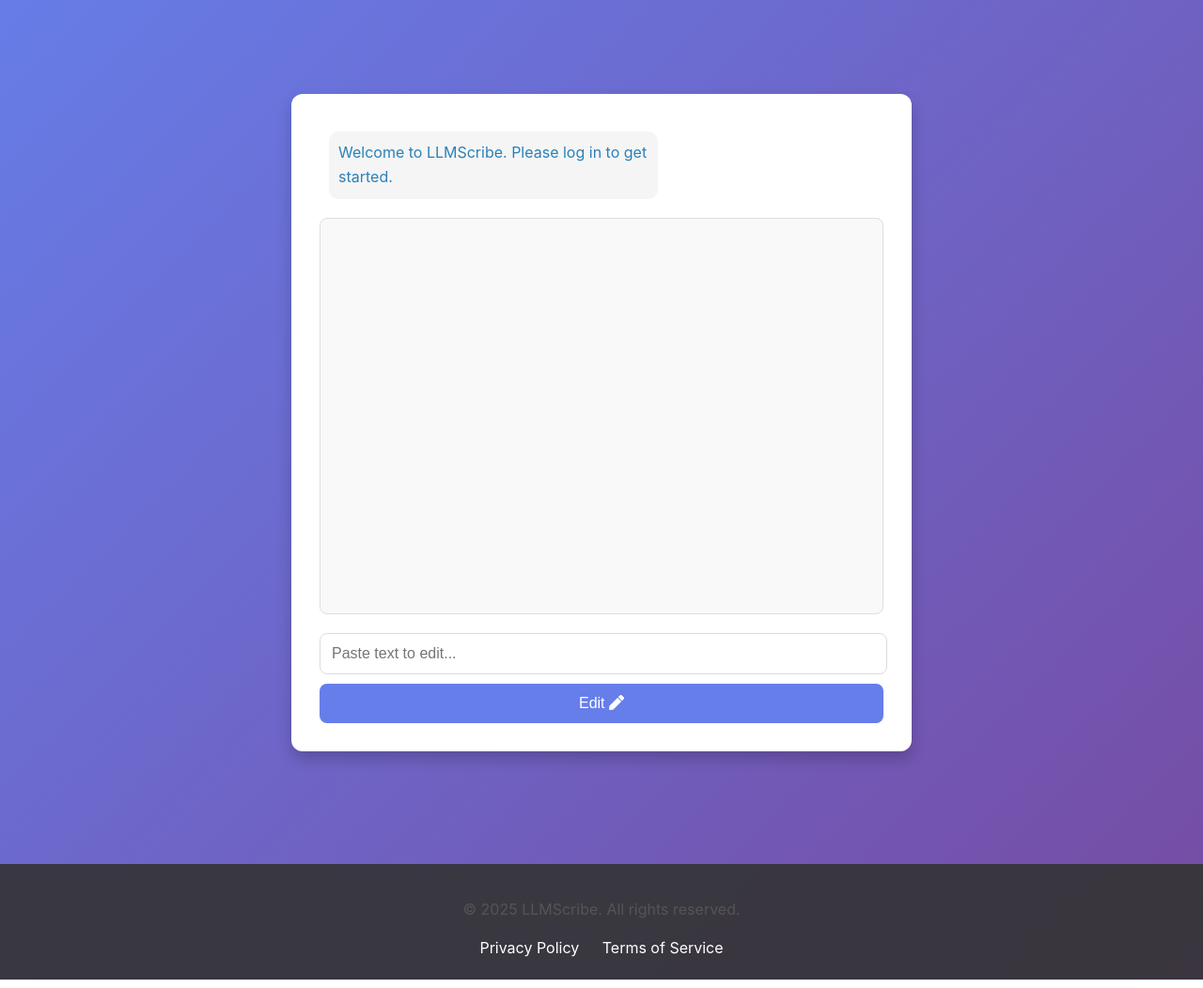
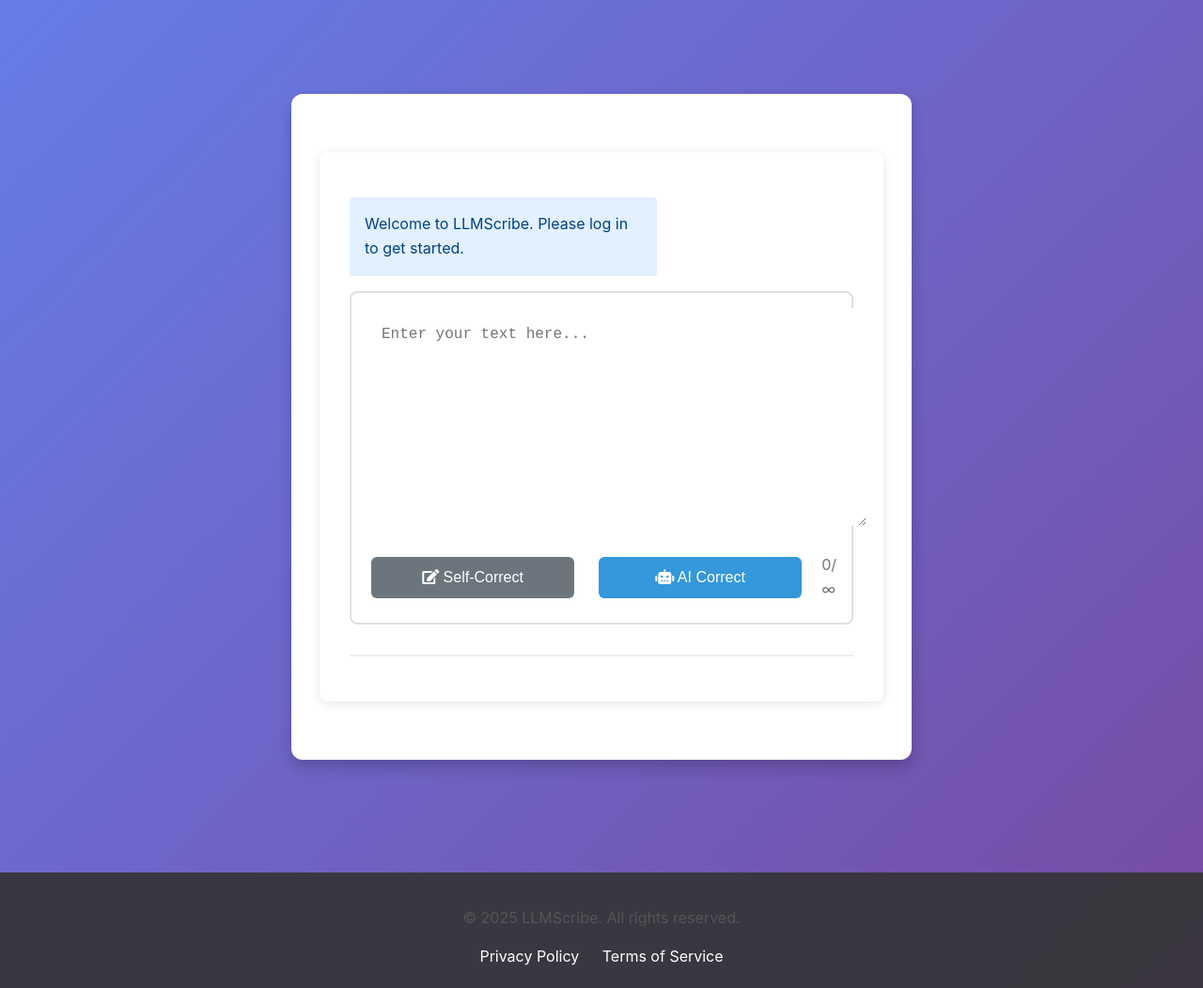
Before and after one commit to Nt-16/LLM, a Flask app: page / in a window 1280 px wide. Shown: the part 78-1130 px from the top of the page at 94% size. Run offline with Flask 3, Linux system fonts and the light colour scheme; parts of the project's set-up code (start-up, migrations or seed data) failed here and were passed over.

Commit message:
added tokens and more of the project tokens

```diff
--- a/frontend/routes.py
+++ b/frontend/routes.py
@@ -76,63 +76,195 @@
     return redirect(url_for('main.home'))
 
 @bp.route('/ask', methods=['POST'])
+@login_required
 def ask():
+    if check_cooldown():
+        return redirect(url_for('main.home'))
+
+    text = request.form.get('text', '')
+    words = text.split()
+
+    # Free user word limit
+    if current_user.user_type == 'free' and len(words) > 20:
+        flash('Free users limited to 20 words', 'danger')
+        return redirect(url_for('main.home'))
+
+    # Token check
+    required_tokens = len(words)
+    if current_user.balance < required_tokens:
+        if current_user.user_type == 'paid':
+            current_user.balance = max(0, current_user.balance - (required_tokens // 2))
+            db.session.commit()
+            flash('Insufficient tokens - 50% penalty applied', 'danger')
+        else:
+            flash('Please upgrade to paid plan for more capacity', 'warning')
+        return redirect(url_for('main.home'))
+
+    # Process with OpenAI
     try:
-        # Request logging
-        current_app.logger.debug("\n=== INCOMING REQUEST ===")
-        current_app.logger.debug(f"Headers: {dict(request.headers)}")
-        current_app.logger.debug(f"Raw JSON: {request.get_data(as_text=True)}")
-
-        # Validate input
-        if not request.is_json:
-            current_app.logger.error("Invalid request: Not JSON")
-            return jsonify({"error": "Request must be JSON"}), 400
-
-        text = request.json.get('question', '').strip()
-        if not text:
-            current_app.logger.error("Empty question received")
-            return jsonify({"error": "No text provided"}), 400
-
-        current_app.logger.debug(f"\n--- USER INPUT ---\n{text}\n")
-
-        # Create prompt
-        editing_prompt = (
-            "Fix only spelling, grammar, and punctuation errors in the following text. "
-            "Preserve the original structure and intent exactly as written. "
-            "Do not rephrase or restructure. Text:\n" + text
+        response = client.chat.completions.create(
+            model="gpt-4",
+            messages=[{
+                "role": "system",
+                "content": "Highlight changes with <mark> tags"
+            }, {
+                "role": "user",
+                "content": text
+            }]
         )
 
-        try:
-            # API call
-            completion = client.chat.completions.create(
-                model="gpt-4",
-                messages=[
-                    {"role": "system", "content": "You are a professional proofreader. Only fix technical writing errors without changing meaning."},
-                    {"role": "user", "content": editing_prompt},
-                ],
-                temperature=0.1,
-                max_tokens=2000
-            )
-        except openai.APIConnectionError as e:
-            current_app.logger.error(f"API Connection Error: {str(e)}")
-            return jsonify({"error": "Connection to AI service failed"}), 500
-        except openai.RateLimitError as e:
-            current_app.logger.error(f"Rate Limit Error: {str(e)}")
-            return jsonify({"error": "AI service overloaded, please try again later"}), 429
-        except openai.APIError as e:
-            current_app.logger.error(f"API Error: {str(e)}")
-            return jsonify({"error": "AI service error"}), 500
+        # Deduct tokens
+        current_user.balance -= required_tokens
+        current_user.last_submission = datetime.utcnow()
+        db.session.commit()
 
-        # Validate response
-        if not completion.choices or not completion.choices[0].message.content:
-            current_app.logger.error("Invalid API response structure")
-            return jsonify({"error": "AI service returned unexpected format"}), 500
-
-        edited_text = completion.choices[0].message.content
-        current_app.logger.debug(f"\n--- EDITED TEXT ---\n{edited_text}\n")
-
-        return jsonify({'answer': edited_text})
+        return render_template('result.html',
+                            original=text,
+                            corrected=response.choices[0].message.content)
 
     except Exception as e:
-        current_app.logger.error(f"Unhandled Error: {str(e)}", exc_info=True)
-        return jsonify({"error": "Internal server error"}), 500
+        current_app.logger.error(f"OpenAI Error: {str(e)}")
+        flash('Error processing your request', 'danger')
+        return redirect(url_for('main.home'))
+
+
+@bp.route('/submit', methods=['POST'])
+@login_required
+def submit_text():
+    # Free user cooldown check
+    if current_user.user_type == 'free':
+        if current_user.last_submission and \
+           (datetime.utcnow() - current_user.last_submission) < timedelta(minutes=3):
+            return jsonify({'error': 'Free user cooldown active'}), 429
+
+    # Word count validation
+    text = request.json.get('text', '')
+    word_count = len(text.split())
+
+    if current_user.user_type == 'free' and word_count > 20:
+        current_user.last_submission = datetime.utcnow()
+        db.session.commit()
+        return jsonify({'error': 'Free user word limit exceeded'}), 400
+
+    # Process blacklist words
+    blacklisted_words = Blacklist.query.filter_by(status='approved').all()
+    processed_text, penalty = process_blacklist(text, blacklisted_words)
+
+    # Token management
+    required_tokens = word_count + penalty
+    if current_user.balance < required_tokens:
+        if current_user.user_type == 'paid':
+            current_user.balance = max(0, current_user.balance - (required_tokens // 2))
+            db.session.commit()
+        return jsonify({'error': 'Insufficient tokens'}), 402
+
+    # Deduct tokens
+    current_user.balance -= required_tokens
+    db.session.add(TokenTransaction(
+        user_id=current_user.id,
+        amount=-required_tokens,
+        transaction_type='usage'
+    ))
+
+    # Save correction history
+    correction = CorrectionHistory(
+        user_id=current_user.id,
+        original_text=text,
+        corrected_text=processed_text,
+        correction_type='self',
+        tokens_used=required_tokens
+    )
+    db.session.add(correction)
+    db.session.commit()
+
+    return jsonify({'processed_text': processed_text})
+
+@bp.route('/llm-correct', methods=['POST'])
+@login_required
+def llm_correct():
+    try:
+        text = request.json.get('text', '')
+
+        # Free user word limit check
+        if current_user.user_type == 'free':
+            word_count = len(text.split())
+            if word_count > 20:
+                return jsonify({
+                    'error': 'Free users limited to 20 words'
+                }), 402
+
+        # Process with OpenAI
+        response = client.chat.completions.create(
+            model="gpt-4",
+            messages=[{
+                "role": "system",
+                "content": "Highlight changes with <mark class='llm-correction'> tags"
+            }, {
+                "role": "user",
+                "content": text
+            }]
+        )
+
+        return jsonify({
+            'original': text,
+            'corrected': response.choices[0].message.content
+        })
+
+    except Exception as e:
+        current_app.logger.error(f"LLM Correction Error: {str(e)}")
+        return jsonify({'error': 'AI processing failed'}), 500
+
+@bp.route('/self-correct', methods=['POST'])
+@login_required
+def self_correct():
+    try:
+        text = request.json.get('text', '')
+        processed_text = process_blacklist(text)
+
+        # Calculate token cost
+        original_words = len(text.split())
+        processed_words = len(processed_text.split())
+        token_cost = max(0, original_words - processed_words) // 2
+
+        # Update user balance
+        current_user.balance -= token_cost
+        db.session.commit()
+
+        return jsonify({
+            'original': text,
+            'corrected': processed_text,
+            'tokens_used': token_cost
+        })
+
+    except Exception as e:
+        current_app.logger.error(f"Self Correction Error: {str(e)}")
+        return jsonify({'error': 'Self-correction failed'}), 500
+
+def process_blacklist(text):
+    # Get approved blacklist entries
+    blacklist = Blacklist.query.filter_by(status='approved').all()
+    for entry in blacklist:
+        text = text.replace(entry.word, '*' * len(entry.word))
+    return text
+
+@bp.route('/upgrade', methods=['POST'])
+@login_required
+def upgrade_account():
+    if current_user.user_type != 'free':
+        flash('You are already a paid user', 'info')
+        return redirect(url_for('main.home'))
+
+    # Add payment processing logic here
+    current_user.user_type = 'paid'
+    db.session.commit()
+    flash('Account upgraded successfully!', 'success')
+    return redirect(url_for('main.home'))
+
+def check_cooldown():
+    if current_user.user_type == 'free' and current_user.last_submission:
+        remaining = (current_user.last_submission +
+                    timedelta(minutes=3) - datetime.utcnow()).seconds // 60
+        if remaining > 0:
+            flash(f'Free users can only submit every 3 minutes ({remaining} min remaining)', 'warning')
+            return True
+    return False
--- a/frontend/templates/index.html
+++ b/frontend/templates/index.html
@@ -4,122 +4,260 @@
 
 {% block content %}
 <div class="container">
-    <div class="chat-container">
+    <div class="editor-container">
         {% if current_user.is_authenticated %}
-            <h1><center>Welcome, {{ current_user.username }}!</center></h1>
+            <div class="dashboard-header">
+                <h1>Welcome, {{ current_user.username }}!</h1>
+                {% if current_user.user_type == 'paid' %}
+                <div class="dashboard-panel">
+                    <div class="token-balance">
+                        <i class="fas fa-coins"></i>
+                        <span>{{ current_user.balance }} tokens</span>
+                    </div>
+                    <div class="usage-stats">
+                        <div>Corrections Made: {{ correction_count }}</div>
+                        <div>Words Processed: {{ word_count }}</div>
+                    </div>
+                </div>
+                {% endif %}
+            </div>
         {% else %}
             <div class="welcome-message">
                 <div class="bot-message">Welcome to LLMScribe. Please log in to get started.</div>
             </div>
         {% endif %}
 
-        <div class="chat-box" id="chat-box">
-            <!-- Messages will appear here -->
+        <div class="editor-area">
+            <textarea id="text-input"
+                      {% if current_user.user_type == 'free' %}maxlength="20"{% endif %}
+                      placeholder="{% if current_user.user_type == 'free' %}Enter text (max 20 words){% else %}Enter your text here...{% endif %}"
+                      rows="6"></textarea>
+
+            <div class="action-bar">
+                <button id="self-correct" class="btn-secondary">
+                    <i class="fas fa-edit"></i> Self-Correct
+                </button>
+                <button id="llm-correct" class="btn-primary">
+                    <i class="fas fa-robot"></i> AI Correct
+                </button>
+                <span class="word-counter">0/{% if current_user.user_type == 'free' %}20{% else %}∞{% endif %}</span>
+            </div>
         </div>
 
-        <form id="chat-form" class="chat-form">
-            <div class="input-group">
-                <input
-                    type="text"
-                    id="user-input"
-                    placeholder="Paste text to edit..."
-                    required
-                    autocomplete="off"
-                />
-                <button type="submit">Edit <i class="fas fa-pen"></i></button>
-            </div>
-        </form>
+        <div class="correction-panel" id="correction-results">
+            <!-- Correction results will appear here -->
+        </div>
     </div>
 </div>
 
-<!-- Add this JavaScript block -->
 <script>
-document.getElementById('chat-form').addEventListener('submit', function(e) {
-    e.preventDefault(); // Prevent page refresh
+document.getElementById('llm-correct').addEventListener('click', function(e) {
+    e.preventDefault();
+    processText('llm');
+});
 
-    const input = document.getElementById('user-input');
-    const chatBox = document.getElementById('chat-box');
+document.getElementById('self-correct').addEventListener('click', function(e) {
+    e.preventDefault();
+    processText('self');
+});
 
-    // Add user's original text to chat box
-    chatBox.innerHTML += `
-        <div class="user-message">
-            <strong>Original:</strong> ${input.value}
-        </div>
-    `;
+function processText(correctionType) {
+    const input = document.getElementById('text-input');
+    const resultsPanel = document.getElementById('correction-results');
+    const text = input.value.trim();
+
+    if (!text) {
+        alert('Please enter some text');
+        return;
+    }
 
     // Show loading state
-    chatBox.innerHTML += '<div class="bot-message">Editing your text...</div>';
+    resultsPanel.innerHTML = '<div class="bot-message">Processing your text...</div>';
 
-    // Scroll to bottom
-    chatBox.scrollTop = chatBox.scrollHeight;
-
-    // Send to Flask backend
-    fetch('/ask', {
+    fetch(`/${correctionType}-correct`, {
         method: 'POST',
         headers: {
             'Content-Type': 'application/json',
         },
         body: JSON.stringify({
-            question: input.value
+            text: text,
+            correction_type: correctionType
         }),
     })
     .then(response => response.json())
     .then(data => {
-        // Remove loading message
-        chatBox.lastElementChild.remove();
+        if (data.error) {
+            resultsPanel.innerHTML = `<div class="error-message">${data.error}</div>`;
+            return;
+        }
 
-        // Add edited text
-        chatBox.innerHTML += `
-            <div class="bot-message">
-                <strong>Edited:</strong> ${data.answer}
-            </div>
-        `;
+        let resultHTML = `
+            <div class="correction-item">
+                <div class="original-text">
+                    <strong>Original:</strong> ${data.original}
+                </div>
+                <div class="corrected-text">
+                    <strong>Corrected:</strong> ${data.corrected}
+                </div>`;
 
-        // Clear input
-        input.value = '';
+        if (correctionType === 'llm') {
+            resultHTML += `
+                <div class="correction-actions">
+                    <button class="btn-accept">Accept</button>
+                    <button class="btn-reject">Reject</button>
+                </div>`;
+        }
 
-        // Scroll to bottom again
-        chatBox.scrollTop = chatBox.scrollHeight;
+        resultHTML += `</div>`;
+        resultsPanel.innerHTML = resultHTML;
     })
     .catch(error => {
         console.error('Error:', error);
-        chatBox.innerHTML += '<div class="error-message">Error processing request</div>';
+        resultsPanel.innerHTML = '<div class="error-message">Error processing request</div>';
     });
+}
+
+// Word counter logic
+document.getElementById('text-input').addEventListener('input', function(e) {
+    const text = e.target.value;
+    const wordCount = text.trim().split(/\s+/).length;
+    const maxWords = {{ 20 if current_user.user_type == 'free' else 'Infinity' }};
+    document.querySelector('.word-counter').textContent =
+        `${wordCount}/${maxWords !== Infinity ? maxWords : '∞'}`;
 });
 </script>
 
 <style>
-/* Add these styles for messages */
-.user-message {
-    color: #27ae60;
-    background: #e3f2fd;
-    padding: 10px;
-    margin: 10px;
-    border-radius: 10px;
+.editor-container {
+    max-width: 800px;
+    margin: 2rem auto;
+    background: #ffffff;
+    border-radius: 8px;
+    box-shadow: 0 2px 10px rgba(0,0,0,0.1);
+    padding: 2rem;
 }
 
-.bot-message {
-    color: #2980b9;
-    background: #f5f5f5;
-    padding: 10px;
-    margin: 10px;
-    border-radius: 10px;
+.dashboard-header {
+    margin-bottom: 2rem;
+    padding-bottom: 1rem;
+    border-bottom: 1px solid #eee;
+}
+
+.dashboard-panel {
+    background: #f8f9fa;
+    border-radius: 8px;
+    padding: 1rem;
+    margin: 1rem 0;
+    display: flex;
+    justify-content: space-between;
+    align-items: center;
+}
+
+.token-balance {
+    background: #ffd700;
+    padding: 0.5rem 1rem;
+    border-radius: 20px;
+    font-weight: bold;
+}
+
+.editor-area {
+    border: 2px solid #e0e0e0;
+    border-radius: 8px;
+    padding: 1rem;
+    margin: 1rem 0;
+}
+
+#text-input {
+    width: 100%;
+    min-height: 200px;
+    padding: 1rem;
+    border: none;
+    resize: vertical;
+    font-family: 'Courier New', Courier, monospace;
+    font-size: 1rem;
+    line-height: 1.6;
+}
+
+.action-bar {
+    margin-top: 1rem;
+    display: flex;
+    gap: 1rem;
+    align-items: center;
+}
+
+.btn-primary {
+    background: #3498db;
+    color: white;
+    padding: 0.8rem 1.5rem;
+    border: none;
+    border-radius: 6px;
+    cursor: pointer;
+}
+
+.btn-secondary {
+    background: #6c757d;
+    color: white;
+    padding: 0.8rem 1.5rem;
+    border: none;
+    border-radius: 6px;
+    cursor: pointer;
+}
+
+.word-counter {
+    margin-left: auto;
+    color: #6c757d;
+}
+
+.correction-panel {
+    margin-top: 2rem;
+    border-top: 2px solid #eee;
+    padding-top: 1rem;
+}
+
+.correction-item {
+    margin: 1rem 0;
+    padding: 1rem;
+    border: 1px solid #dee2e6;
+    border-radius: 4px;
+    background: #f8f9fa;
+}
+
+.original-text {
+    color: #6c757d;
+    margin-bottom: 0.5rem;
+}
+
+.corrected-text {
+    color: #28a745;
+    margin: 1rem 0;
+}
+
+.correction-actions {
+    display: flex;
+    gap: 1rem;
+    margin-top: 1rem;
+}
+
+.highlight {
+    background-color: #fff3cd;
+    padding: 2px 4px;
+    border-radius: 3px;
 }
 
 .error-message {
     background: #ffebee;
-    color: #b71c1c;
-    padding: 10px;
-    margin: 10px;
-    border-radius: 10px;
+    color: #dc3545;
+    padding: 1rem;
+    border-radius: 4px;
+    margin: 1rem 0;
 }
 
-.chat-box {
-    height: 400px;
-    overflow-y: auto;
-    border: 1px solid #ddd;
-    margin: 20px 0;
-    padding: 10px;
+.bot-message {
+    background: #e2f0ff;
+    color: #004085;
+    padding: 1rem;
+    border-radius: 4px;
+    margin: 1rem 0;
 }
 </style>
 {% endblock %}
```
Also changed, not shown: backend/newData.sql (+43 -12 lines), frontend/models.py (+32 -3 lines).
